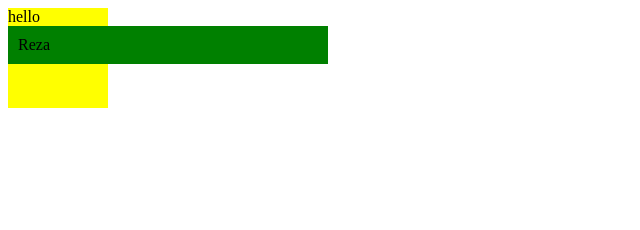
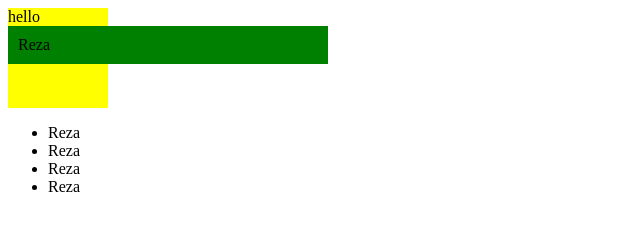
Before and after one commit to rezanikafarin/drive-c, a plain HTML site: page index.html in a window 1280 px wide. Shown: the whole page, without its empty margins (0-640 px from the left). Drawn offline with Linux system fonts and the light colour scheme.

Commit message:
add Ul li in index.html

```diff
--- a/index.html
+++ b/index.html
@@ -14,6 +14,14 @@
 		hello
 	</div>
 
+
+	<ul>
+		<li>Reza</li>
+		<li>Reza</li>
+		<li>Reza</li>
+		<li>Reza</li>
+	</ul>
+
 </body>
 
 
```
